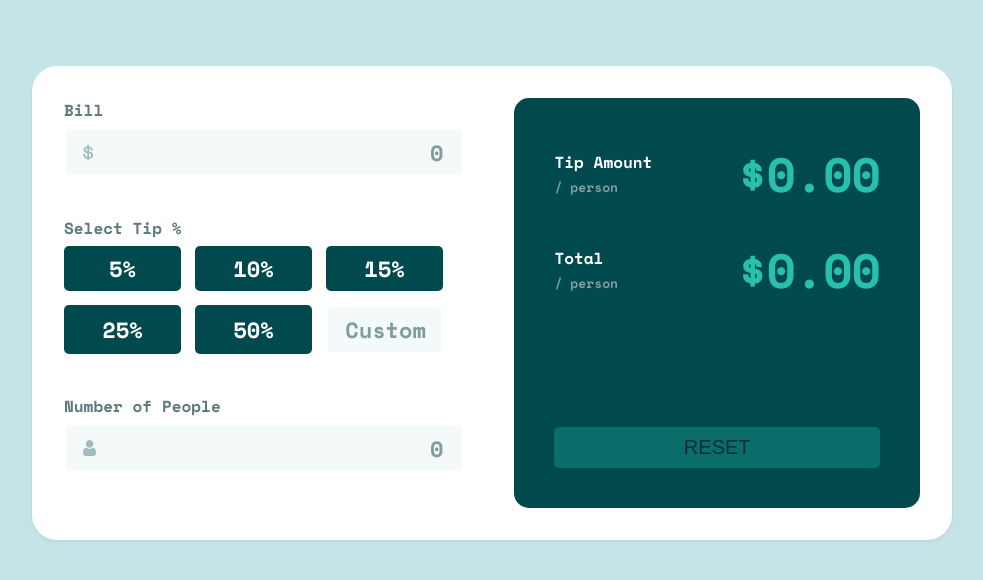
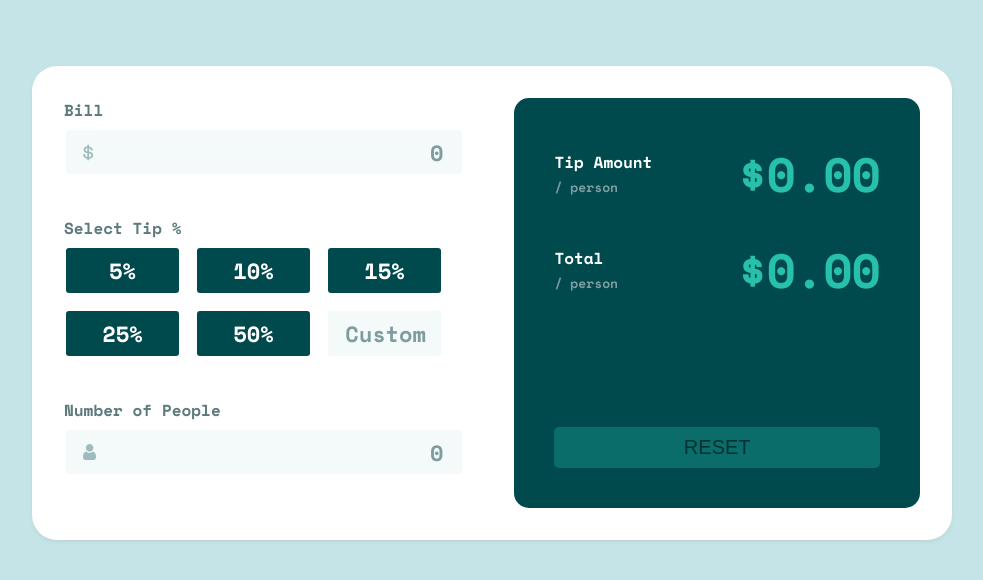
Before and after one commit to thusmiley/tip-calculator, a plain HTML site: page index.html in a window 1280 px wide. Shown: the part 168-748 px from the top of the page, without its empty margins (148-1131 px from the left). Drawn offline with nearby package versions, Linux system fonts and the light colour scheme.

Commit message:
fix row height

```diff
--- a/style.sass
+++ b/style.sass
@@ -113,6 +113,7 @@ input::placeholder
         background-color: $very-dark-cyan
         color: $white
         cursor: pointer
+        border: 2px solid $white
         &:hover, &:active
             background-color: $light-grayish-cyan
             color: $very-dark-cyan
```
Also changed, not shown: style.css, 1 other file.
